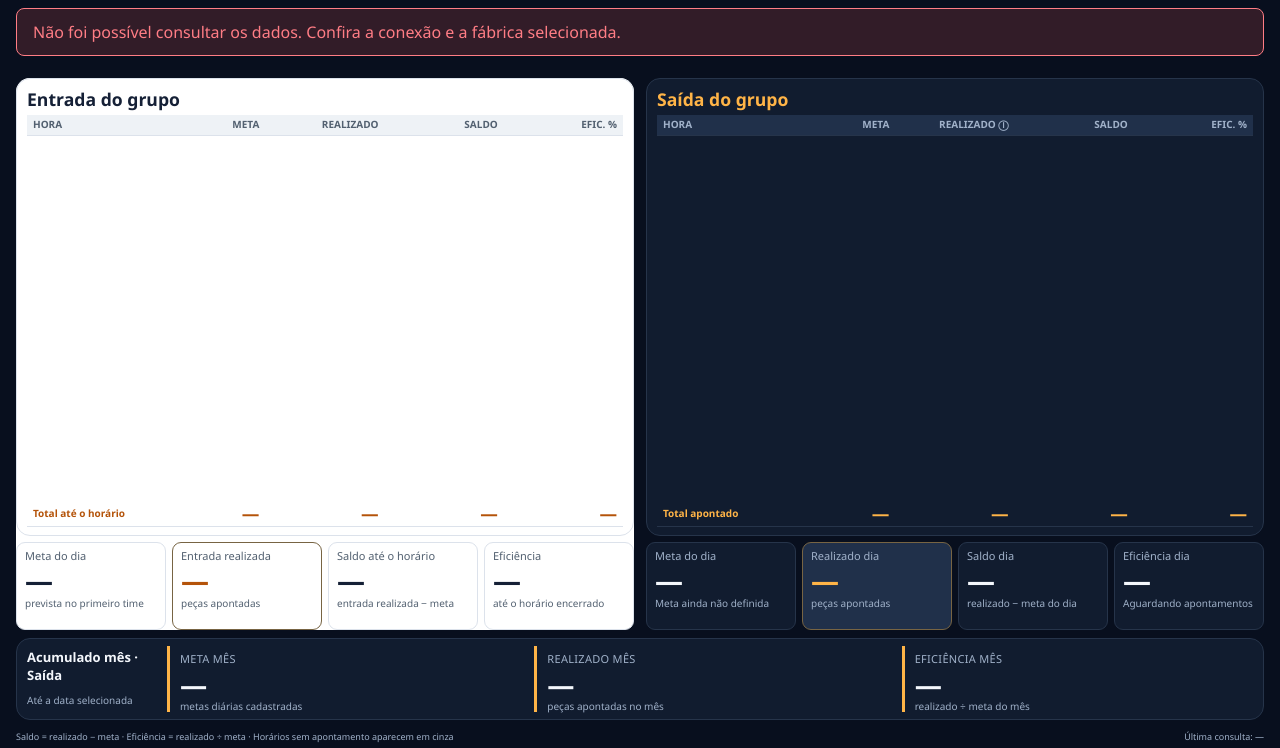
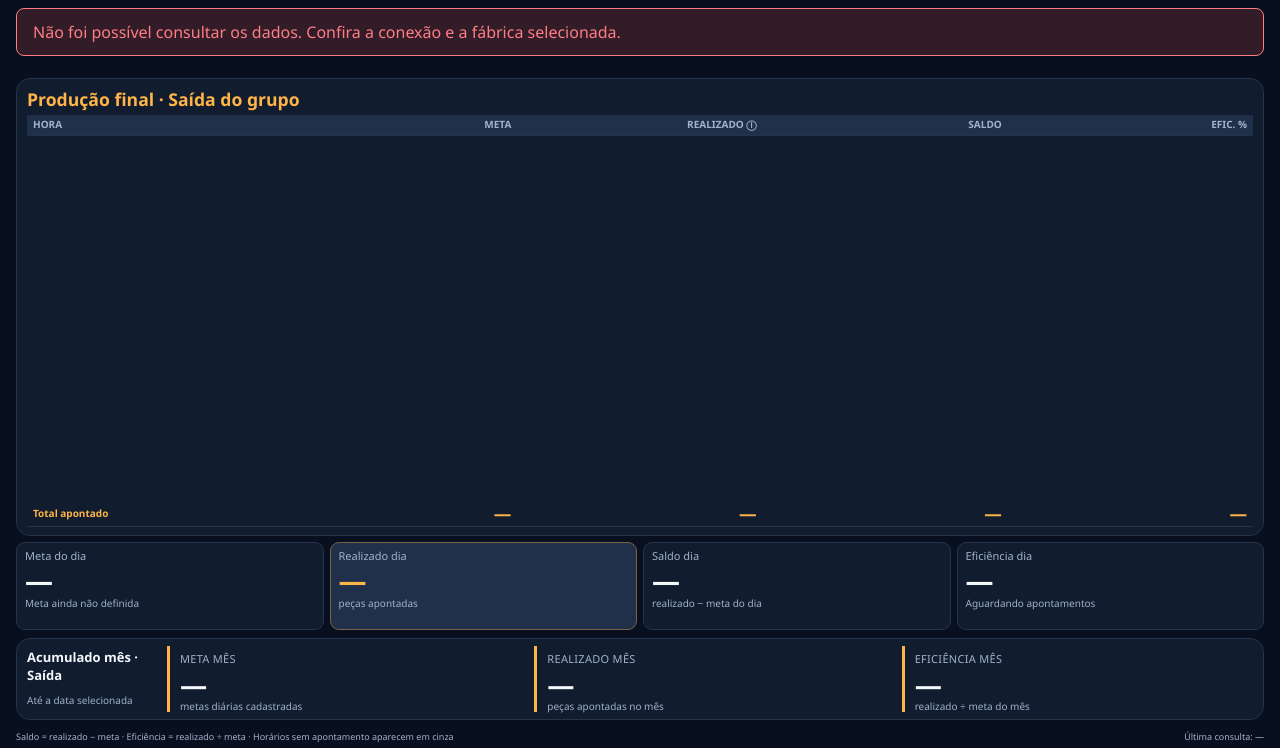
Before and after one commit to jrmtpi-wq/chrona, a Python web app: template templates/painel_producao.html in a window 1280 px wide. Shown: the part 52-800 px from the top of the page. Run offline with Jinja, Linux system fonts and the light colour scheme; the template is opened without the code that fills it, so the values that code supplies are empty.

Commit message:
Exibir somente saida final do grupo e permitir iniciar nova OP

```diff
--- a/static/painel-tv.css
+++ b/static/painel-tv.css
@@ -121,3 +121,6 @@ header{position:relative;padding:7px 16px;gap:14px;min-height:52px}
 .origem-table{width:100%;border-collapse:collapse;text-align:left}
 .origem-table th,.origem-table td{padding:9px 6px;border-bottom:1px solid var(--border)}
 .origem-table a{color:var(--orange)}
+
+/* Painel exclusivo de producao final. */
+body .board-layout{grid-template-columns:minmax(0,1fr)}
--- a/static/painel-tv.js
+++ b/static/painel-tv.js
@@ -47,29 +47,6 @@
   let lastSuccess = null;
   let metaContext = null;
   const signed = value => value === null ? '—' : `${arredondarPecas(value) > 0 ? '+' : ''}${n(value)}`;
-  function renderEntrada() {
-    const entrada = data.entrada;
-    if (!entrada) return;
-    const periods = new Map(entrada.periodos.map(p => [p.hora, p]));
-    const defaults = ['08:00','09:00','10:00','11:00','13:30','14:30','15:30','16:30','17:30'];
-    const times = [...new Set([...(entrada.fonte_meta === 'programacao' ? [] : defaults), ...periods.keys()])].sort();
-    setText('entrada-contagem', `${n(entrada.resumo.lancamentos)} apontamentos`);
-    setHtml('entrada-periodos', times.map(h => {
-      const p = periods.get(h), pending = !p || p.pendente;
-      const origem = p?.op_meta ? ` title="Meta da OP ${escape(p.op_meta.numero)} apontada na entrada"` : '';
-      return `<tr class="${pending ? 'pending' : ''}"><th scope="row">${escape(h)}</th><td${origem}>${p ? n(p.meta) : '—'}</td><td>${p && (!pending || p.lancamentos) ? n(p.produzido) : '—'}</td><td class="${pending ? '' : p.saldo < 0 ? 'red' : 'green'}">${pending ? '—' : signed(p.saldo)}</td><td class="${pending ? '' : color(p.eficiencia)}">${pending ? '—' : percent(p.eficiencia)}</td></tr>`;
-    }).join(''));
-    const atual = entrada.acompanhamento;
-    setText('entrada-meta', n(entrada.resumo.meta));
-    setText('entrada-produzido', n(atual.produzido));
-    setText('entrada-saldo', signed(atual.saldo));
-    setText('entrada-eficiencia', percent(atual.eficiencia));
-    setClass('entrada-ef-card', `metric ${color(atual.eficiencia)}`);
-    setText('entrada-total-meta', n(atual.meta));
-    setText('entrada-total-realizado', n(atual.produzido));
-    setText('entrada-total-saldo', signed(atual.saldo));
-    setText('entrada-total-eficiencia', percent(atual.eficiencia));
-  }
   function renderPeriods() {
     if (!data) return;
     const defaults = ['08:00','09:00','10:00','11:00','13:30','14:30','15:30','16:30','17:30'];
@@ -160,7 +137,6 @@
     ).join('') : '<div class="empty">Nenhum período apontado</div>');
     renderOps();
     renderPeriods();
-    renderEntrada();
   }
 
   async function refresh() {
@@ -207,10 +183,6 @@
   function changeFilter() {
     page = 0; hourPage = 0;
     data = null;
-    for (const id of ['entrada-meta','entrada-produzido','entrada-saldo','entrada-eficiencia','entrada-total-meta','entrada-total-realizado','entrada-total-saldo','entrada-total-eficiencia']) $(id).textContent = '—';
-    $('entrada-periodos').innerHTML = '';
-    setText('entrada-contagem', '');
-    setClass('entrada-ef-card', 'metric');
     for (const id of ['produzido','meta','eficiencia','saldo']) $(id).textContent = '—';
     for (const id of ['meta-mes','produzido-mes','eficiencia-mes','total-meta','total-realizado','total-saldo','total-eficiencia']) $(id).textContent = '—';
     $('periodos').innerHTML = '';
--- a/templates/painel_producao.html
+++ b/templates/painel_producao.html
@@ -30,25 +30,9 @@
   <main>
     <div id="aviso" role="alert" hidden></div>
     <div class="board-layout">
-    <div class="flow-pane" id="entrada-painel">
-    <section class="panel board-hourly">
-      <div class="section-title"><h1>Entrada do grupo</h1><span class="muted" id="entrada-contagem"></span></div>
-      <table class="board-table">
-        <thead><tr><th>Hora</th><th>Meta</th><th>Realizado</th><th>Saldo</th><th>Efic. %</th></tr></thead>
-        <tbody id="entrada-periodos"></tbody>
-        <tfoot><tr><th>Total até o horário</th><td id="entrada-total-meta">—</td><td id="entrada-total-realizado">—</td><td id="entrada-total-saldo">—</td><td id="entrada-total-eficiencia">—</td></tr></tfoot>
-      </table>
-    </section>
-    <section class="metrics" aria-label="Resumo da entrada">
-      <article class="metric"><span>Meta do dia</span><strong id="entrada-meta">—</strong><small>prevista no primeiro time</small></article>
-      <article class="metric featured"><span>Entrada realizada</span><strong id="entrada-produzido">—</strong><small>peças apontadas</small></article>
-      <article class="metric"><span>Saldo até o horário</span><strong id="entrada-saldo">—</strong><small>entrada realizada − meta</small></article>
-      <article class="metric" id="entrada-ef-card"><span>Eficiência</span><strong id="entrada-eficiencia">—</strong><small>até o horário encerrado</small></article>
-    </section>
-    </div>
     <div class="flow-pane" id="saida-painel">
     <section class="panel board-hourly">
-      <div class="section-title"><h1>Saída do grupo</h1><span class="muted" id="periodos-pagina"></span></div>
+      <div class="section-title"><h1>Produção final · Saída do grupo</h1><span class="muted" id="periodos-pagina"></span></div>
       <table class="board-table">
         <thead><tr><th>Hora</th><th>Meta</th><th title="Clique no realizado para conferir os lançamentos somados">Realizado ⓘ</th><th>Saldo</th><th>Efic. %</th></tr></thead>
         <tbody id="periodos"></tbody>
```
Also changed, not shown: templates/lancamento.html (+2 -23 lines).
